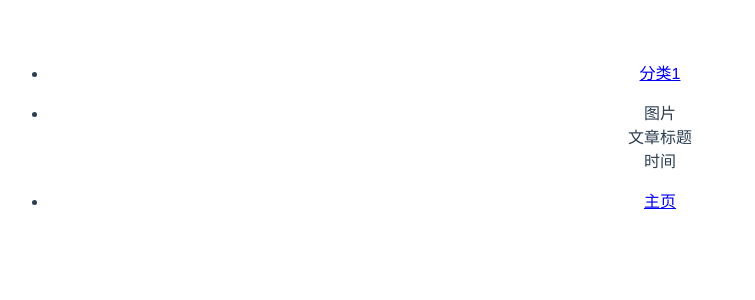
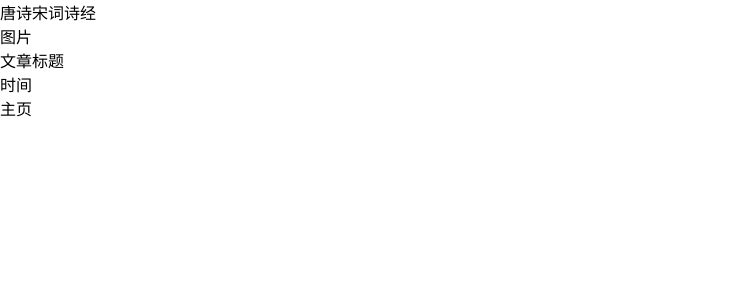
Before and after one commit to foxery/vue-poem, a Vue app: page /#/list in a window 1280 px wide. Shown: the top 300 px of the page, without its empty margins (0-755 px from the left). Built offline with nearby package versions, Linux system fonts and the light colour scheme.

Commit message:
样式初始化

```diff
--- a/src/App.vue
+++ b/src/App.vue
@@ -6,17 +6,21 @@
 
 <script>
 export default {
-  name: 'app'
-}
+  name: "app"
+};
 </script>
 
 <style>
-#app {
-  font-family: 'Avenir', Helvetica, Arial, sans-serif;
-  -webkit-font-smoothing: antialiased;
-  -moz-osx-font-smoothing: grayscale;
-  text-align: center;
-  color: #2c3e50;
-  margin-top: 60px;
+body,
+ul {
+  margin: 0;
+  padding: 0;
+}
+ul {
+  list-style: none;
+}
+a {
+  text-decoration: none;
+  color: inherit;
 }
 </style>
--- a/src/components/top.vue
+++ b/src/components/top.vue
@@ -1,8 +1,14 @@
 <template>
   <div>
-    <ul>
+    <ul class="top-list">
         <li>
-            <a href="#">分类1</a>
+            <a href="#">唐诗</a>
+        </li>
+        <li>
+            <a href="#">宋词</a>
+        </li>
+        <li>
+            <a href="#">诗经</a>
         </li>
     </ul>
   </div>
@@ -18,5 +24,14 @@ export default {
 </script>
 
 <style scoped>
-
+.top-list {
+  width: 100%;
+  overflow-x: auto;
+  overflow-y: hidden;
+  white-space: nowrap;
+}
+.top-list > li {
+  display: inline-block;
+  margin: 0;
+}
 </style>
```
